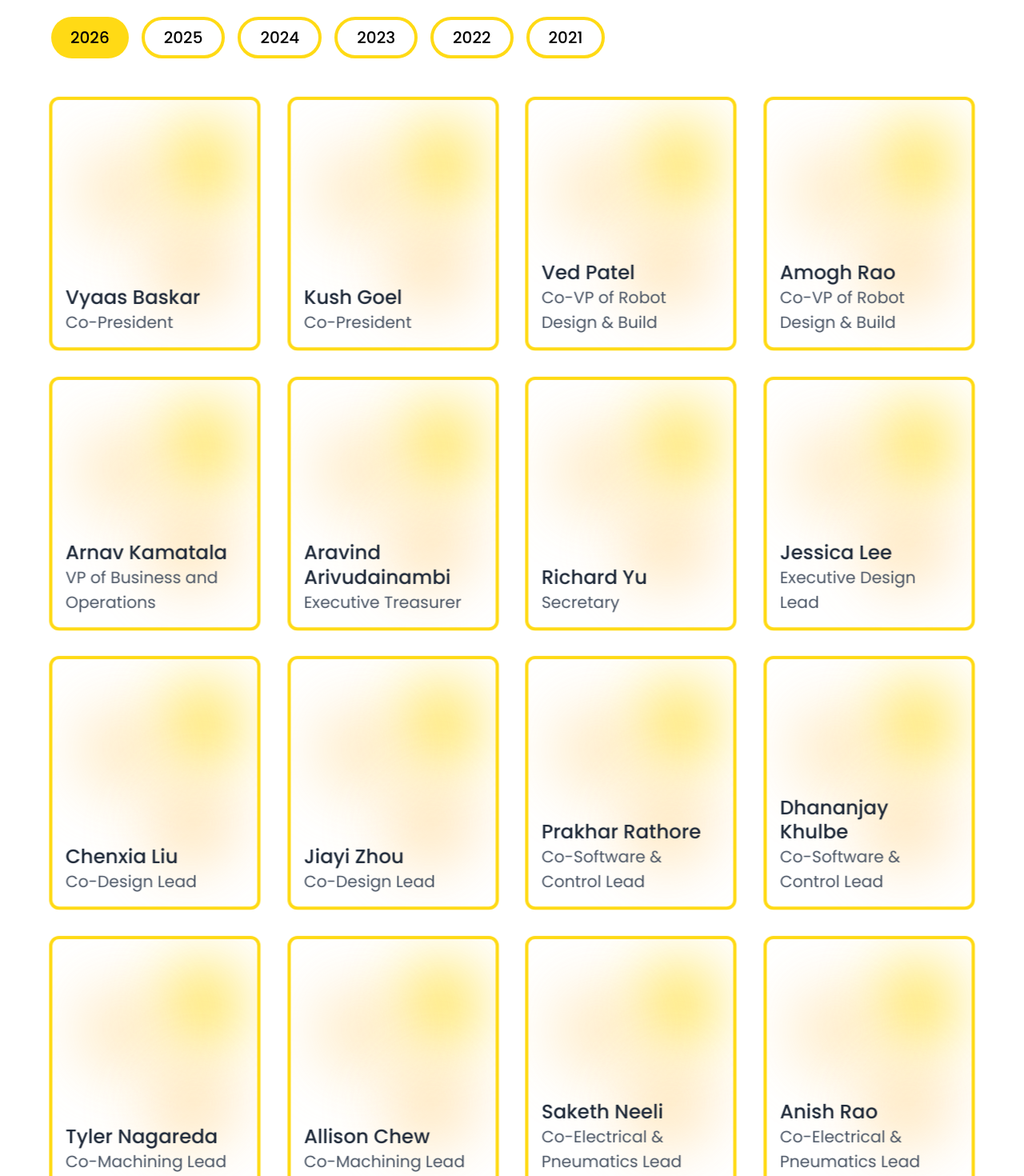
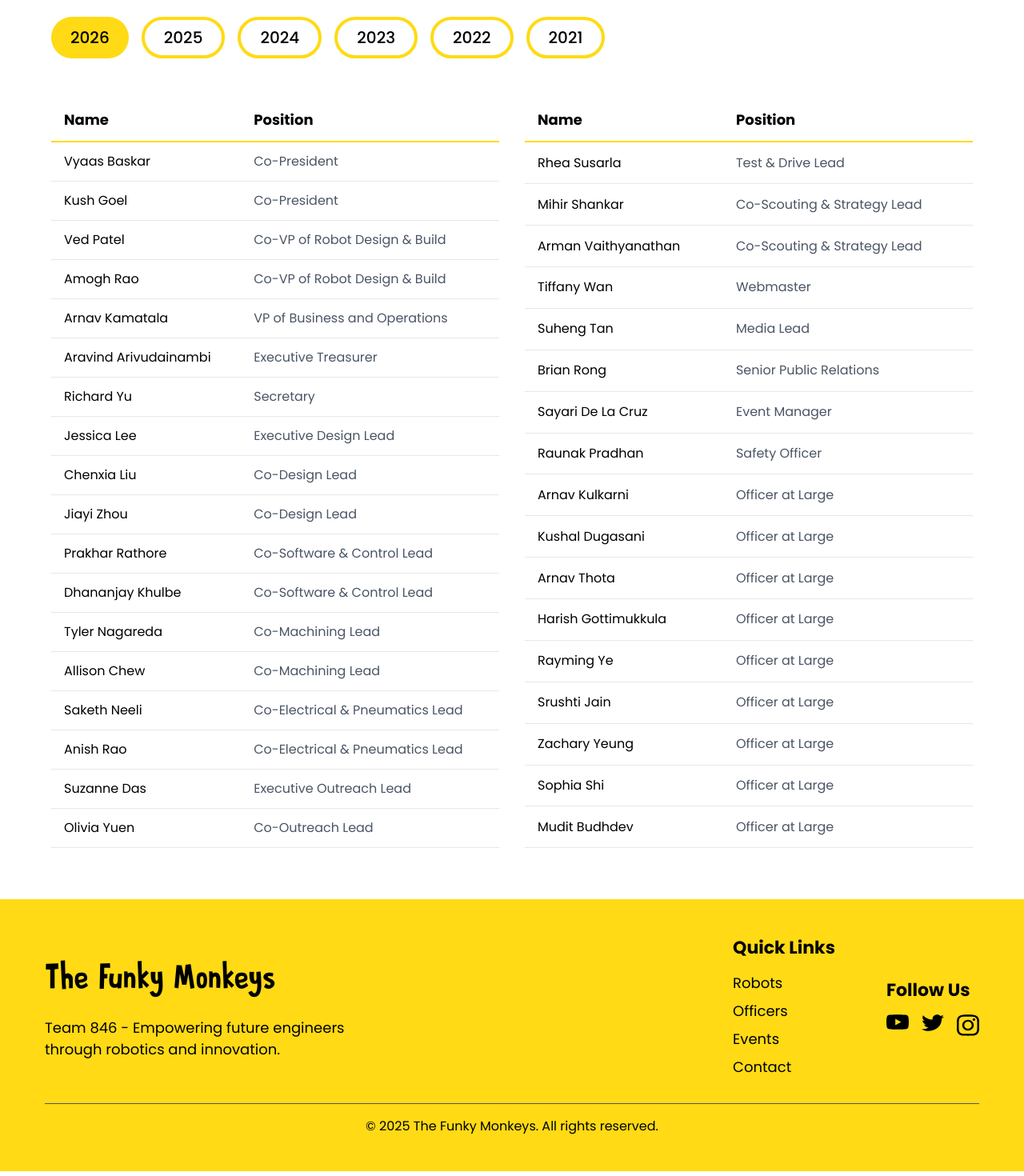
Before and after one commit to aravindkrishna2008/funkymonkeys_web, a Next.js app: page /officers in a window 1280 px wide. Shown: the part 320-1790 px from the top of the page at 80% size. Built offline with nearby package versions, Linux system fonts and the light colour scheme.

Commit message:
fixed officers page

```diff
--- a/app/officers/page.js
+++ b/app/officers/page.js
@@ -6,7 +6,6 @@ import { useState } from "react";
 import Navbar from "@/components/layout/Navbar";
 import Footer from "@/components/layout/Footer"
 
-import OfficerCard from "@/components/officers/OfficerCard";
 import { officers as officers2025 } from "@/data/officers/2025";
 import { officers as officers2026 } from "@/data/officers/2026";
 import { officers as officers2024 } from "@/data/officers/2024";
@@ -65,15 +64,35 @@ const Officers = () => {
         ))}
       </div>
 
-      <div className="grid grid-cols-[repeat(auto-fill,minmax(250px,1fr))] gap-[3vw] mt-[4vw] px-[5vw] mb-[5vw]">
-        {currentOfficers.map((officer, index) => (
-          <OfficerCard
-            key={index}
-            name={officer.name}
-            position={officer.position}
-            image={officer.image} // Assuming there might be an image field, otherwise it will just be undefined which is fine
-          />
-        ))}
+      <div className="mt-[4vw] px-[5vw] mb-[5vw] grid grid-cols-1 md:grid-cols-2 gap-8">
+        {[0, 1].map((columnIndex) => {
+          const half = Math.ceil(currentOfficers.length / 2);
+          const columnOfficers = columnIndex === 0
+            ? currentOfficers.slice(0, half)
+            : currentOfficers.slice(half);
+
+          return (
+            <table key={columnIndex} className="w-full border-collapse">
+              <thead>
+                <tr className="border-b-2 border-[#FFDA15]">
+                  <th className="text-left py-3 px-4 font-semibold text-lg">Name</th>
+                  <th className="text-left py-3 px-4 font-semibold text-lg">Position</th>
+                </tr>
+              </thead>
+              <tbody>
+                {columnOfficers.map((officer, index) => (
+                  <tr
+                    key={index}
+                    className="border-b border-gray-200 hover:bg-[#FFDA15]/10 transition-colors"
+                  >
+                    <td className="py-3 px-4">{officer.name}</td>
+                    <td className="py-3 px-4 text-gray-600">{officer.position}</td>
+                  </tr>
+                ))}
+              </tbody>
+            </table>
+          );
+        })}
       </div>
       <Footer />
     </div>
--- a/components/home/MonkeyBox.js
+++ b/components/home/MonkeyBox.js
@@ -2,22 +2,24 @@ import Image from "next/image";
 
 const MonkeyBox = () => {
   return (
-    <div className="flex flex-col md:flex-row px-[4vw] py-[5vh]">
+    <div className="flex flex-col md:flex-row px-[3.5rem] py-[4.5rem]">
+      <div className="flex-1 min-w-0">
         <Image
           src={"/images/monkeybox.png"}
           alt="monkey box"
           width={4000}
           height={4000}
-        className="w-[60vw] h-auto"
+          className="w-full h-auto"
         />
-      <div className="flex flex-col justify-center pl-[3vw] gap-[3vw]">
-        <h1 className="dk-prince-frog text-[20vw] mt-4 ml-0 md:text-[7.5vw] leading-[85%]">
+      </div>
+      <div className="flex flex-col justify-center pl-[2.75rem] gap-[2.75rem] flex-shrink-0">
+        <h1 className="dk-prince-frog text-[6.75rem] mt-4 ml-0 leading-[85%]">
           Monkey Box
         </h1>
-        <p className="text-[1.8vw]">
+        <p className="text-[1.625rem]">
           Student developed videos to inspire and teach the world around us.
         </p>
-        <span className="w-[18vw] text-[1.875vw] bg-[#FFDA15] flex flex-row items-center justify-center py-[1vw] rounded-full text-[#806D0B] font-bold cursor-pointer hover:translate-y-[-4px] hover:shadow-[0_4px_6px_rgba(0,0,0,0.1)] transition-all duration-300 ease-in-out">
+        <span className="w-[16rem] text-[1.625rem] bg-[#FFDA15] flex flex-row items-center justify-center py-[0.875rem] rounded-full text-[#806D0B] font-bold cursor-pointer hover:translate-y-[-4px] hover:shadow-[0_4px_6px_rgba(0,0,0,0.1)] transition-all duration-300 ease-in-out">
           Show me &#62;
         </span>
       </div>
--- a/components/layout/Footer.js
+++ b/components/layout/Footer.js
@@ -25,71 +25,71 @@ const itemVariants = {
 const Footer = () => {
   return (
     <motion.div
-      className="bg-[#FFDA15] text-black px-[4vw] py-[3vw]"
+      className="bg-[#FFDA15] text-black px-[3.5rem] py-[2.75rem]"
       variants={containerVariants}
       initial="hidden"
       animate="visible"
     >
       <motion.div
-        className="flex flex-row justify-between items-center"
+        className="flex flex-row items-center gap-[4rem]"
         variants={itemVariants}
       >
-        <motion.div className="flex flex-col" variants={itemVariants}>
+        <motion.div className="flex flex-col flex-1 min-w-0" variants={itemVariants}>
           <motion.h2
-            className="dk-prince-frog text-[3vw] mb-[1vw]"
+            className="dk-prince-frog text-[2.75rem] mb-[0.875rem]"
             variants={itemVariants}
           >
             The Funky Monkeys
           </motion.h2>
           <motion.p
-            className="poppins text-[1.2vw] w-[30vw]"
+            className="poppins text-[1.125rem] max-w-[27rem]"
             variants={itemVariants}
           >
             Team 846 - Empowering future engineers through robotics and
             innovation.
           </motion.p>
         </motion.div>
-        <motion.div className="flex flex-col" variants={itemVariants}>
+        <motion.div className="flex flex-col flex-shrink-0" variants={itemVariants}>
           <motion.h3
-            className="poppins text-[1.5vw] font-bold mb-[1vw]"
+            className="poppins text-[1.375rem] font-bold mb-[0.875rem]"
             variants={itemVariants}
           >
             Quick Links
           </motion.h3>
           <Link
             href="/robots"
-            className="poppins text-[1.2vw] hover:text-[#333122] transition-colors mb-[0.5vw]"
+            className="poppins text-[1.125rem] hover:text-[#333122] transition-colors mb-[0.5rem]"
           >
             Robots
           </Link>
           <Link
             href="/officers"
-            className="poppins text-[1.2vw] hover:text-[#333122] transition-colors mb-[0.5vw]"
+            className="poppins text-[1.125rem] hover:text-[#333122] transition-colors mb-[0.5rem]"
           >
             Officers
           </Link>
           <Link
             href="/events"
-            className="poppins text-[1.2vw] hover:text-[#333122] transition-colors mb-[0.5vw]"
+            className="poppins text-[1.125rem] hover:text-[#333122] transition-colors mb-[0.5rem]"
           >
             Events
           </Link>
           <Link
             href="/contact"
-            className="poppins text-[1.2vw] hover:text-[#333122] transition-colors"
+            className="poppins text-[1.125rem] hover:text-[#333122] transition-colors"
           >
             Contact
           </Link>
         </motion.div>
-        <motion.div className="flex flex-col" variants={itemVariants}>
+        <motion.div className="flex flex-col flex-shrink-0" variants={itemVariants}>
           <motion.h3
-            className="poppins text-[1.5vw] font-bold mb-[1vw]"
+            className="poppins text-[1.375rem] font-bold mb-[0.875rem]"
             variants={itemVariants}
           >
             Follow Us
           </motion.h3>
           <motion.div
-            className="flex flex-row gap-[1vw]"
+            className="flex flex-row gap-[1rem]"
             variants={itemVariants}
           >
             <Link href="https://www.youtube.com/@LynbrookRobotics">
@@ -98,7 +98,7 @@ const Footer = () => {
                 alt="social"
                 width={30}
                 height={30}
-                className="w-[2vw] h-auto cursor-pointer hover:scale-110 transition-transform"
+                className="w-[1.75rem] h-auto cursor-pointer hover:scale-110 transition-transform"
               />
             </Link>
             <Link href="https://x.com/team846">
@@ -107,7 +107,7 @@ const Footer = () => {
                 alt="social"
                 width={30}
                 height={30}
-                className="w-[2vw] h-auto cursor-pointer hover:scale-110 transition-transform"
+                className="w-[1.75rem] h-auto cursor-pointer hover:scale-110 transition-transform"
               />
             </Link>
             <Link href="https://www.instagram.com/firstteam846/">
@@ -116,17 +116,17 @@ const Footer = () => {
                 alt="social"
                 width={30}
                 height={30}
-                className="w-[2vw] h-auto cursor-pointer hover:scale-110 transition-transform"
+                className="w-[1.75rem] h-auto cursor-pointer hover:scale-110 transition-transform"
               />
             </Link>
           </motion.div>
         </motion.div>
       </motion.div>
       <motion.div
-        className="border-t border-gray-600 mt-[2vw] pt-[1vw] text-center"
+        className="border-t border-gray-600 mt-[2rem] pt-[1rem] text-center"
         variants={itemVariants}
       >
-        <motion.p className="poppins text-[1vw]" variants={itemVariants}>
+        <motion.p className="poppins text-[1rem]" variants={itemVariants}>
           &copy; 2025 The Funky Monkeys. All rights reserved.
         </motion.p>
       </motion.div>
--- a/components/layout/Navbar.js
+++ b/components/layout/Navbar.js
@@ -2,11 +2,11 @@ import Link from "next/link";
 
 const Navbar = () => {
   return (
-    <div className="flex flex-row justify-between items-center absolute right-[3.5vw] top-[2.5vw] z-50">
+    <div className="flex flex-row justify-between items-center absolute right-[3.5rem] top-[2.5rem] z-50">
       <div></div>
-      <div className="flex flex-row space-x-4 transition-all duration-300 ease-in-out text-[1.25vw] items-start">
+      <div className="flex flex-row space-x-4 transition-all duration-300 ease-in-out text-[1.125rem] items-start">
         <div className="relative group">
-          <Link href="#" className="hover:underline text-[1.5vw]">
+          <Link href="#" className="hover:underline text-[1.375rem]">
             MONKEY HUB
           </Link>
           <div className="absolute left-1/2 transform -translate-x-1/2 pt-4 hidden group-hover:block w-max">
@@ -33,7 +33,7 @@ const Navbar = () => {
           </div>
         </div>
         <div className="relative group">
-          <Link href="#" className=" hover:underline text-[1.5vw]">
+          <Link href="#" className="hover:underline text-[1.375rem]">
             FUNKY CORNER
           </Link>
           <div className="absolute left-1/2 transform -translate-x-1/2 pt-4 hidden group-hover:block w-max">
@@ -59,7 +59,7 @@ const Navbar = () => {
             </div>
           </div>
         </div>
-        <Link href="#" className=" hover:underline text-[1.5vw]">
+        <Link href="#" className="hover:underline text-[1.375rem]">
           SCOUTING
         </Link>
       </div>
```
Also changed, not shown: components/home/FromStudents.js (+12 -12 lines), components/home/Newsletter.js (+9 -9 lines). Lines whose indentation alone changed are shown as unchanged.
